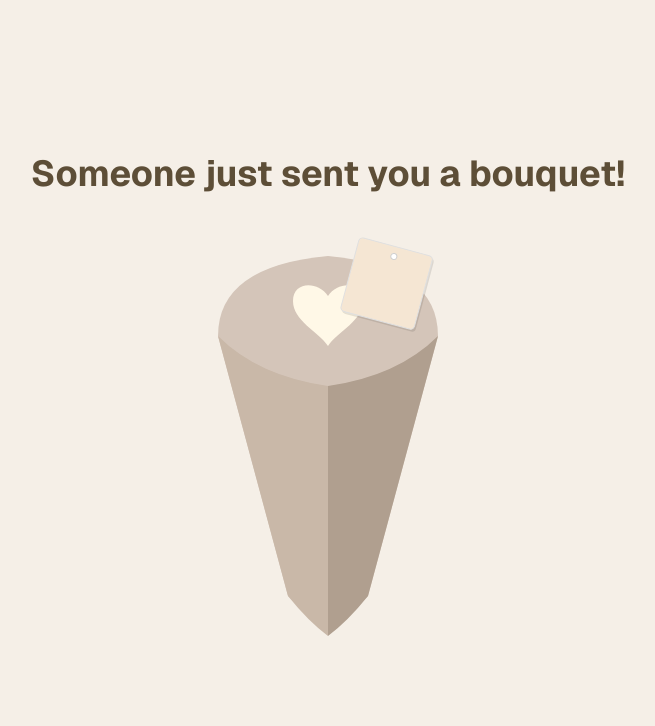
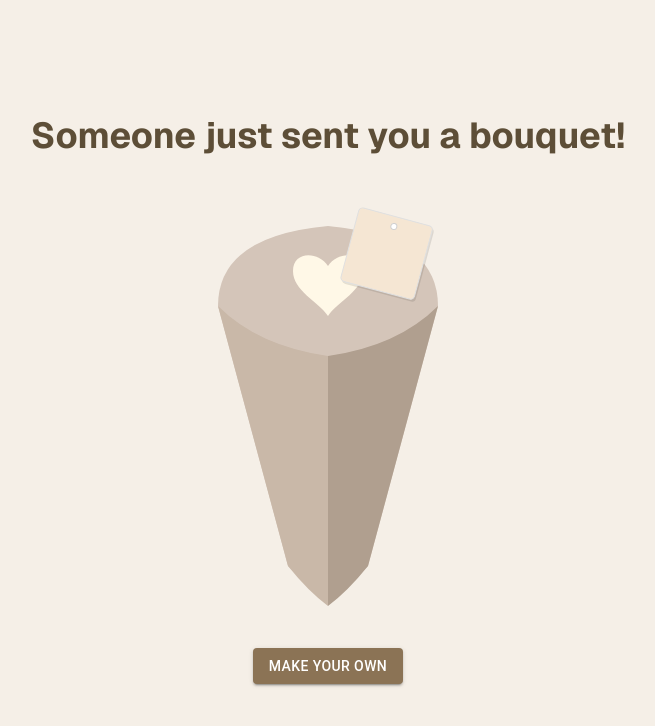
Before and after one commit to JovihanniCasenas/bloomoji, a Next.js app: page /bouquet in a window 1280 px wide. Shown: the top 726 px of the page, without its empty margins (312-967 px from the left). Built offline with nearby package versions, Linux system fonts and the light colour scheme.

Commit message:
feat: add make own bouquet option

```diff
--- a/app/bouquet/page.tsx
+++ b/app/bouquet/page.tsx
@@ -4,10 +4,13 @@ import Preview from "@/components/preview/Preview";
 import { COLOR_PALETTES } from "@/components/WrapperPicker";
 import { useSearchParams } from "next/navigation";
 import { Suspense } from "react";
+import { Button } from "@mui/material";
+import { useRouter } from "next/navigation";
 
 function BouquetContent() {
   const searchParams = useSearchParams();
   const configParam = searchParams.get("c");
+  const router = useRouter();
 
   let flowerCounts = {};
   let selectedPalette = COLOR_PALETTES[0];
@@ -34,7 +37,7 @@ function BouquetContent() {
 
   return (
     <main className="flex min-h-screen w-full flex-col items-center justify-center py-12 px-4">
-      <div className="max-w-2xl w-full">
+      <div className="max-w-2xl w-full flex flex-col justify-center">
         <div className="text-center mb-8">
           <h1 className="text-4xl font-bold mb-2" style={{ color: "#5D4E37" }}>
             Someone just sent you a bouquet!
@@ -51,6 +54,19 @@ function BouquetContent() {
           message={message}
           isReceiver
         />
+        <div className="w-full flex justify-center">
+            <Button
+                variant="contained"
+                sx={{
+                    marginTop: 4,
+                    backgroundColor: "#8B7355",
+                    "&:hover": { backgroundColor: "#5D4E37" },
+                }}
+                onClick={() => router.push("/")}
+            >
+                Make your own
+            </Button>
+        </div>
       </div>
     </main>
   );
```
